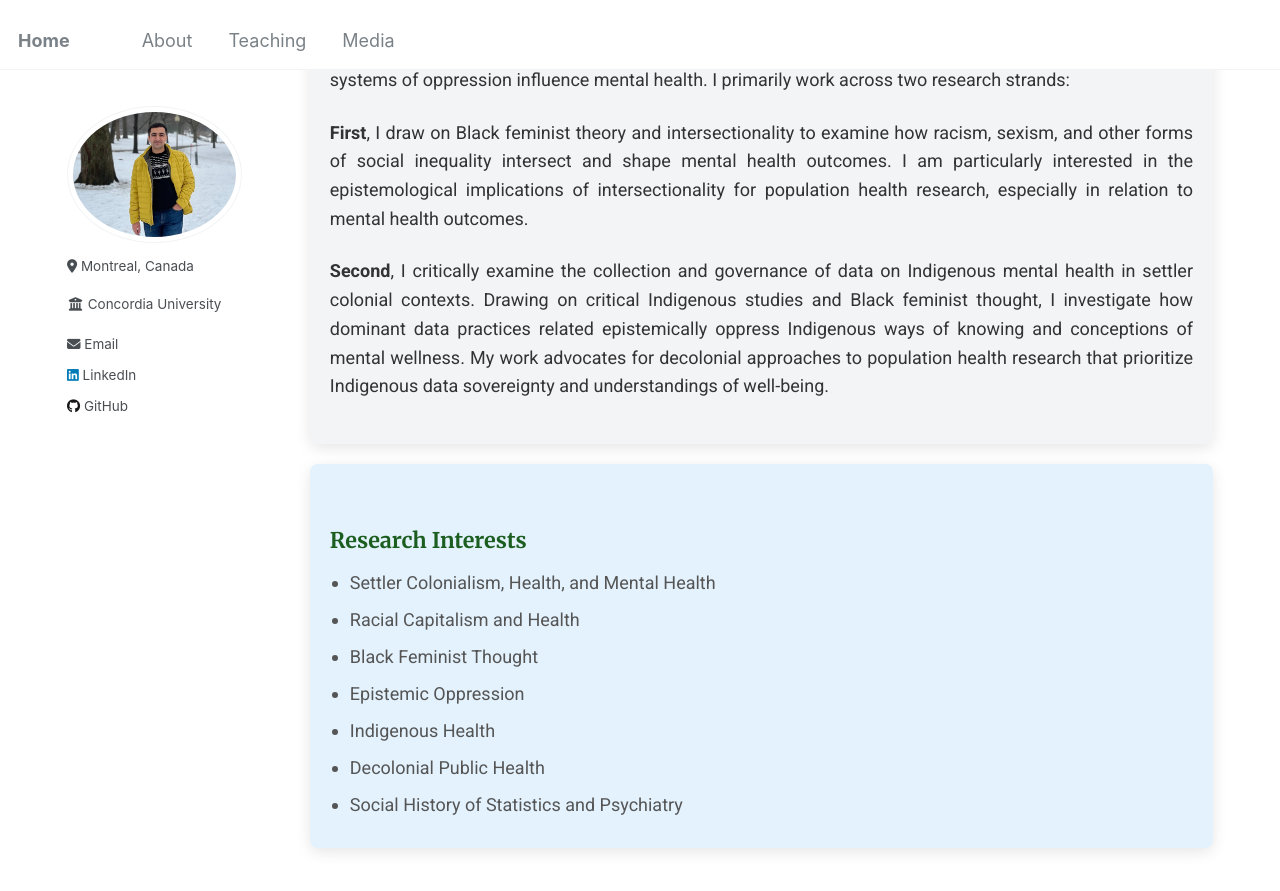
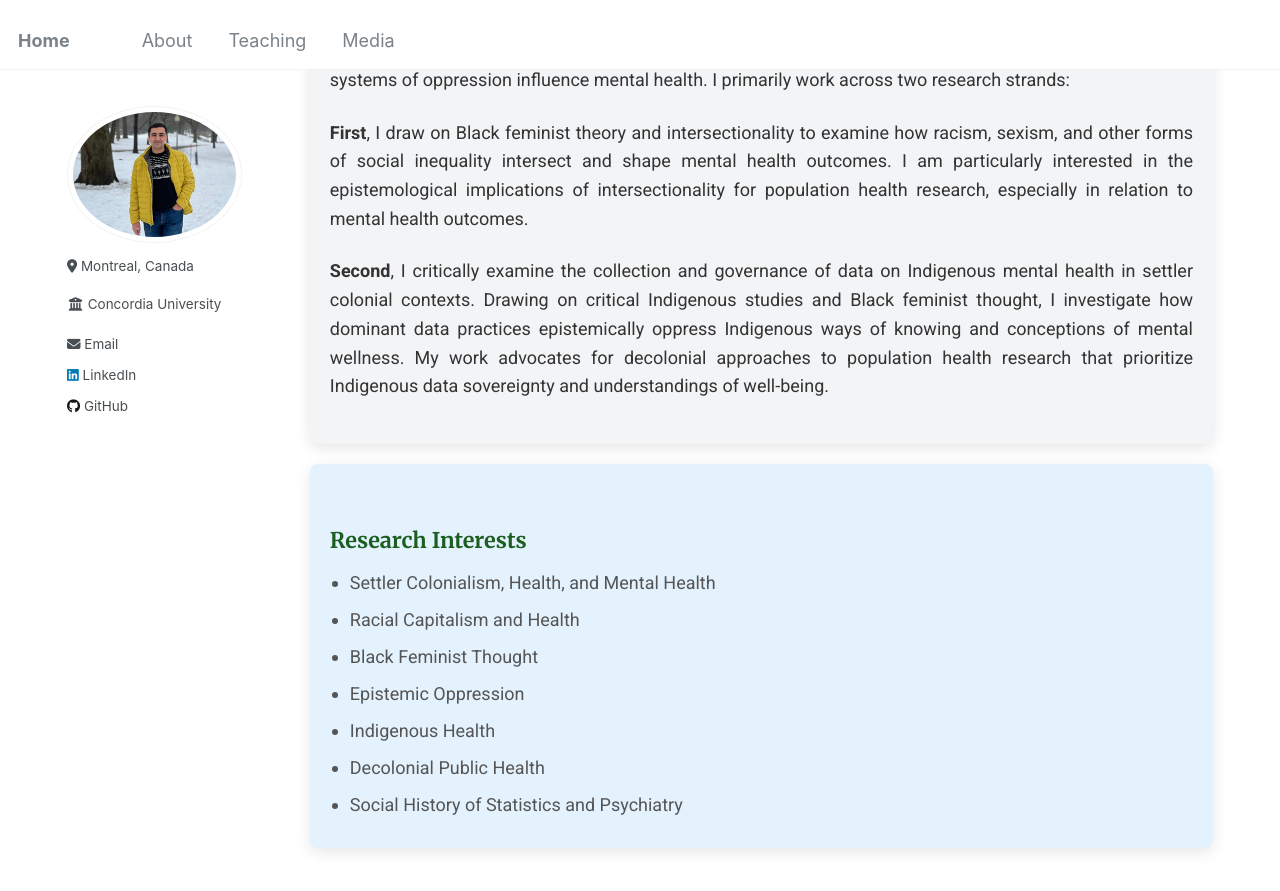
Before and after one commit to Mohsnmonji/mohsnmonji.github.io, a Jekyll site: the page built from about-me.md, in a window 1280 px wide and 900 px high, scrolled down 505 px. Shown: the top 891 px of the window. Built offline with Jekyll 4.4.1, drawn with Linux system fonts in a browser that asks for light colours.

Commit message:
Update about-me.md

```diff
--- a/about-me.md
+++ b/about-me.md
@@ -112,7 +112,7 @@ author_profile: true
   </p>
 
   <p>
-  <strong>Second</strong>, I critically examine the collection and governance of data on Indigenous mental health in settler colonial contexts. Drawing on critical Indigenous studies and Black feminist thought, I investigate how dominant data practices related epistemically oppress Indigenous ways of knowing and conceptions of mental wellness. My work advocates for decolonial approaches to population health research that prioritize Indigenous data sovereignty and understandings of well-being.
+  <strong>Second</strong>, I critically examine the collection and governance of data on Indigenous mental health in settler colonial contexts. Drawing on critical Indigenous studies and Black feminist thought, I investigate how dominant data practices epistemically oppress Indigenous ways of knowing and conceptions of mental wellness. My work advocates for decolonial approaches to population health research that prioritize Indigenous data sovereignty and understandings of well-being.
 </p>
 
 </div>
```
